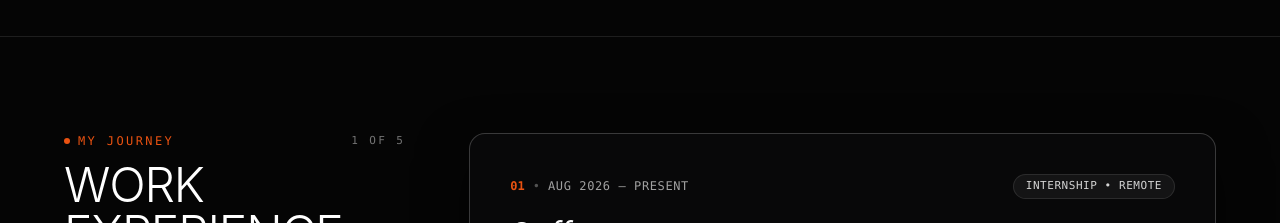
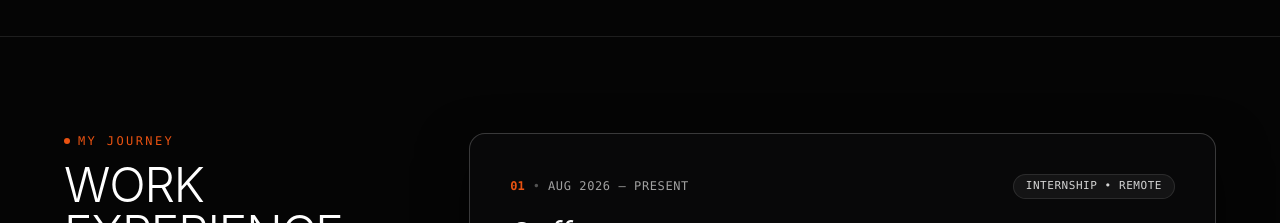
Before and after one commit to araspureh-glitch/humanshu-portfolio, a React (Vite) app: page /about in a window 1280 px wide. Shown: the part 2020-2243 px from the top of the page. Built offline with nearby package versions, Linux system fonts and the light colour scheme.

Commit message:
fix: remove step counter text from timeline sidebar header

```diff
--- a/src/components/ui/timeline-02.jsx
+++ b/src/components/ui/timeline-02.jsx
@@ -148,14 +148,9 @@ export default function Timeline_02({ data = defaultTimelineData }) {
 
           {/* Label & Title */}
           <div className="space-y-3">
-            <div className="flex items-center justify-between gap-2 font-mono text-xs text-[#EA5211] uppercase tracking-[0.2em] font-medium">
-              <div className="flex items-center gap-2">
-                <span className="w-1.5 h-1.5 rounded-full bg-[#EA5211]" />
-                <span>MY JOURNEY</span>
-              </div>
-              <span className="text-neutral-500 font-normal text-[11px]">
-                {activeStep + 1} OF {data.length}
-              </span>
+            <div className="flex items-center gap-2 font-mono text-xs text-[#EA5211] uppercase tracking-[0.2em] font-medium">
+              <span className="w-1.5 h-1.5 rounded-full bg-[#EA5211]" />
+              <span>MY JOURNEY</span>
             </div>
 
             <h2 className="text-3xl sm:text-4xl lg:text-5xl font-light tracking-tight text-white font-sans">
```
